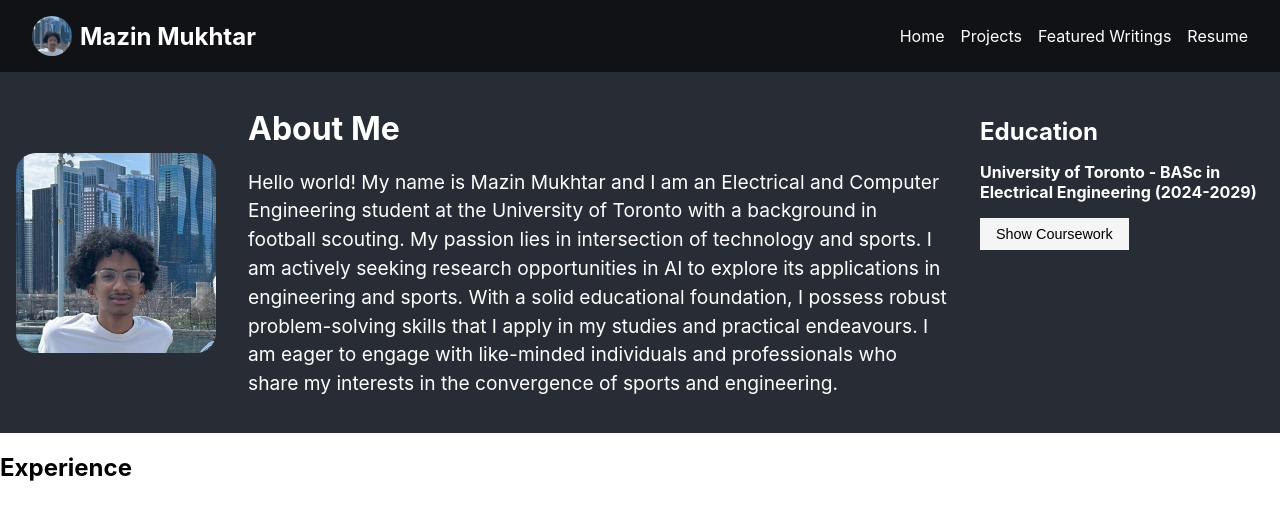
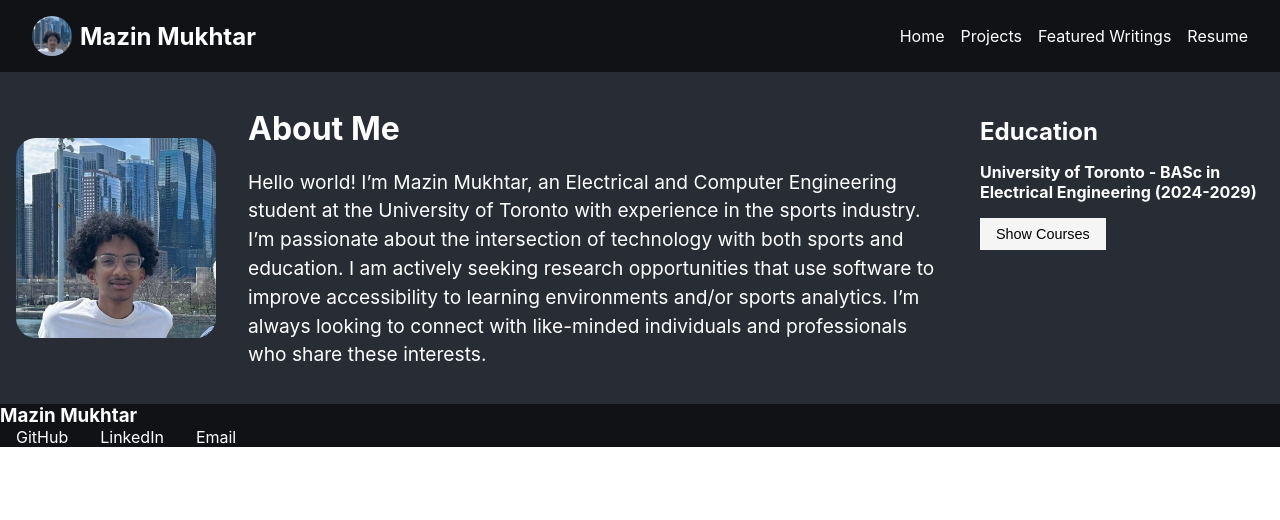
Before and after one commit to MazinMukhtar/mazinmukhtar.github.io, a React (Create React App) app: page / in a window 1280 px wide. Shown: the top 520 px of the page. Built offline with nearby package versions, Linux system fonts and the light colour scheme.

Commit message:
Started adding footer

```diff
--- a/src/App.css
+++ b/src/App.css
@@ -93,6 +93,8 @@
   list-style-type: disc;
   padding: 1;
   margin: 0;
+  column-count: 2;
+  column-gap: 1rem;
 }
 
 .education li {
@@ -110,9 +112,27 @@
 
 .coursework {
   margin-top: 0.5rem;
+  font-size: 0.8rem;
 }
 
-.coursework h3 {
-  margin-bottom: 0.5rem;
-  font-size: 1.1rem;
+.site-footer h3 {
+  margin: 0;
+  font: 3rem;
+  background-color: #111215;
+  color: white;
 }
+
+.site-footer .social-links {
+  background-color: #111215;
+  color: white
+}
+
+.site-footer .social-links a {
+  margin: 1rem;
+  text-decoration: none;
+  color: white;
+}
+
+.site-footer .social-links a:hover {
+  text-decoration: underline;
+}
--- a/src/App.tsx
+++ b/src/App.tsx
@@ -26,7 +26,7 @@ function App() {
         <div className="about-me">
           <h1>About Me</h1>
           <p>
-            Hello world! My name is Mazin Mukhtar and I am an Electrical and Computer Engineering student at the University of Toronto with a background in football scouting. My passion lies in intersection of technology and sports. I am actively seeking research opportunities in AI to explore its applications in engineering and sports. With a solid educational foundation, I possess robust problem-solving skills that I apply in my studies and practical endeavours. I am eager to engage with like-minded individuals and professionals who share my interests in the convergence of sports and engineering.
+              Hello world! I’m Mazin Mukhtar, an Electrical and Computer Engineering student at the University of Toronto with experience in the sports industry. I’m passionate about the intersection of technology with both sports and education. I am actively seeking research opportunities that use software to improve accessibility to learning environments and/or sports analytics. I’m always looking to connect with like-minded individuals and professionals who share these interests.
           </p>
         </div>
         <div className="education">
@@ -37,32 +37,36 @@ function App() {
             className="coursework-toggle"
             onClick={() => setShowCoursework(prev => !prev)}
           >
-            {showCoursework ? 'Hide Coursework' : 'Show Coursework'}
+            {showCoursework ? 'Hide Courses' : 'Show Courses'}
           </button>
 
           {showCoursework && (
             <div className="coursework">
-              <h3>Coursework</h3>
               <ul>
-                <li>Calculus 1 (MAT186)</li>
-                <li>Calculus 2 (MAT187)</li>
-                <li>Linear Algebra (MAT188)</li>
-                <li>Engineering Chemistry & Materials Science (APS110)</li>
-                <li>Electrical Fundamentals (ECE110)</li>
-                <li>Computer Fundamentals (APS105)</li>
-                <li>Mechanics (CIV100)</li>
-                <li>Dynamics (MIE100)</li>
-                <li>Engineering Strategies & Practices 1 (APS111)</li>
-                <li>Engineering Strategies & Practices 2 (APS112)</li>
+                <li>Calculus 1</li>
+                <li>Calculus 2</li>
+                <li>Linear Algebra</li>
+                <li>Engineering Chemistry & Materials Science</li>
+                <li>Electrical Fundamentals</li>
+                <li>Computer Fundamentals</li>
+                <li>Mechanics</li>
+                <li>Dynamics</li>
+                <li>Engineering Strategies & Practices 1</li>
+                <li>Engineering Strategies & Practices 2</li>
               </ul>
             </div>
           )}
         </div>
       </main>
 
-      <section className="experience" id="experience">
-        <h1>Experience</h1>
-      </section>
+      <footer className="site-footer" id="contact">
+        <h3>Mazin Mukhtar</h3>
+        <div className="social-links">
+          <a href="https://github.com/MazinMukhtar" target="_blank" rel="noopener noreferrer">GitHub</a>
+          <a href="https://www.linkedin.com/in/mazin-mukhtar-120227292/" target="_blank" rel="noopener noreferrer">LinkedIn</a>
+          <a href="mailto:mazin.mukhtar@mail.utoronto.ca">Email</a>
+        </div>
+      </footer>
     </div>
   );
 }
```
